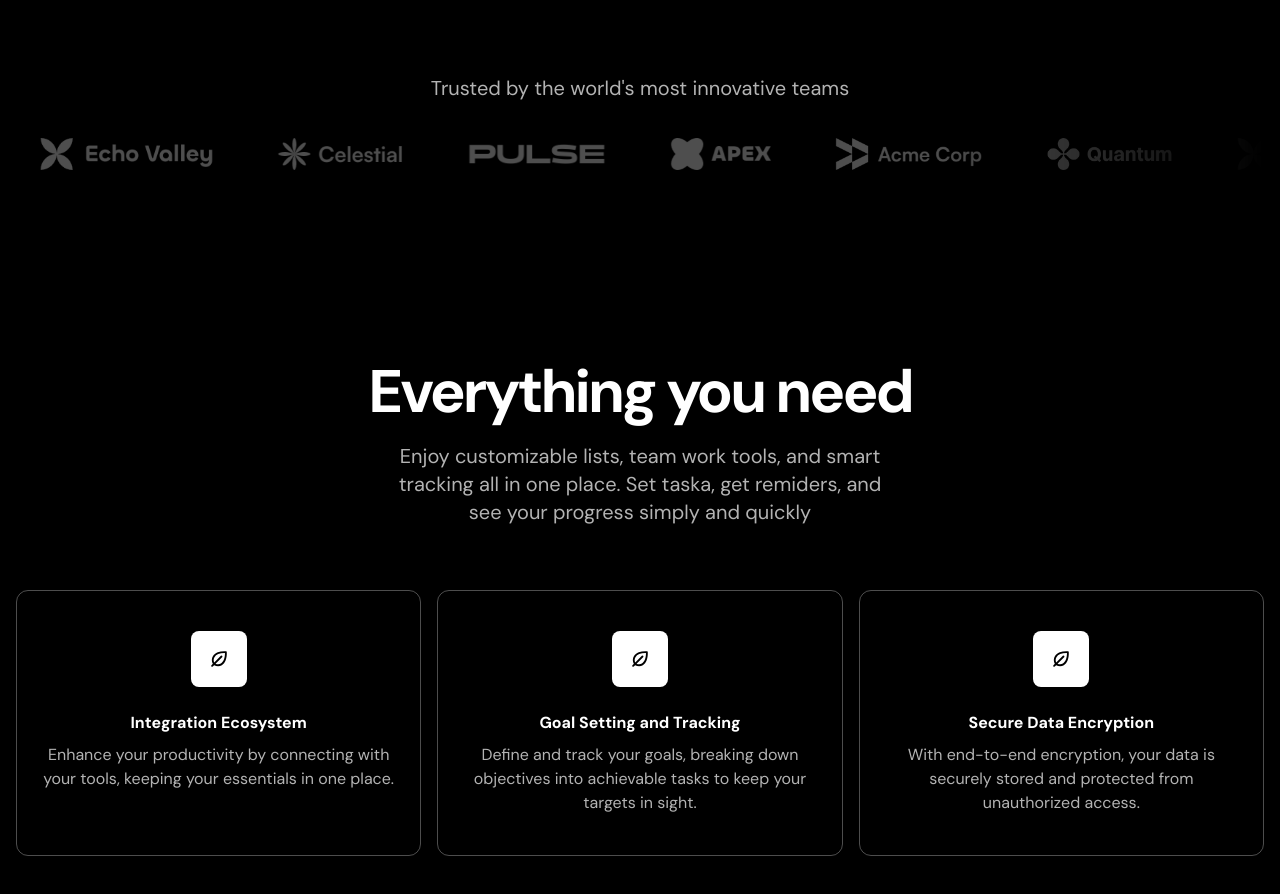
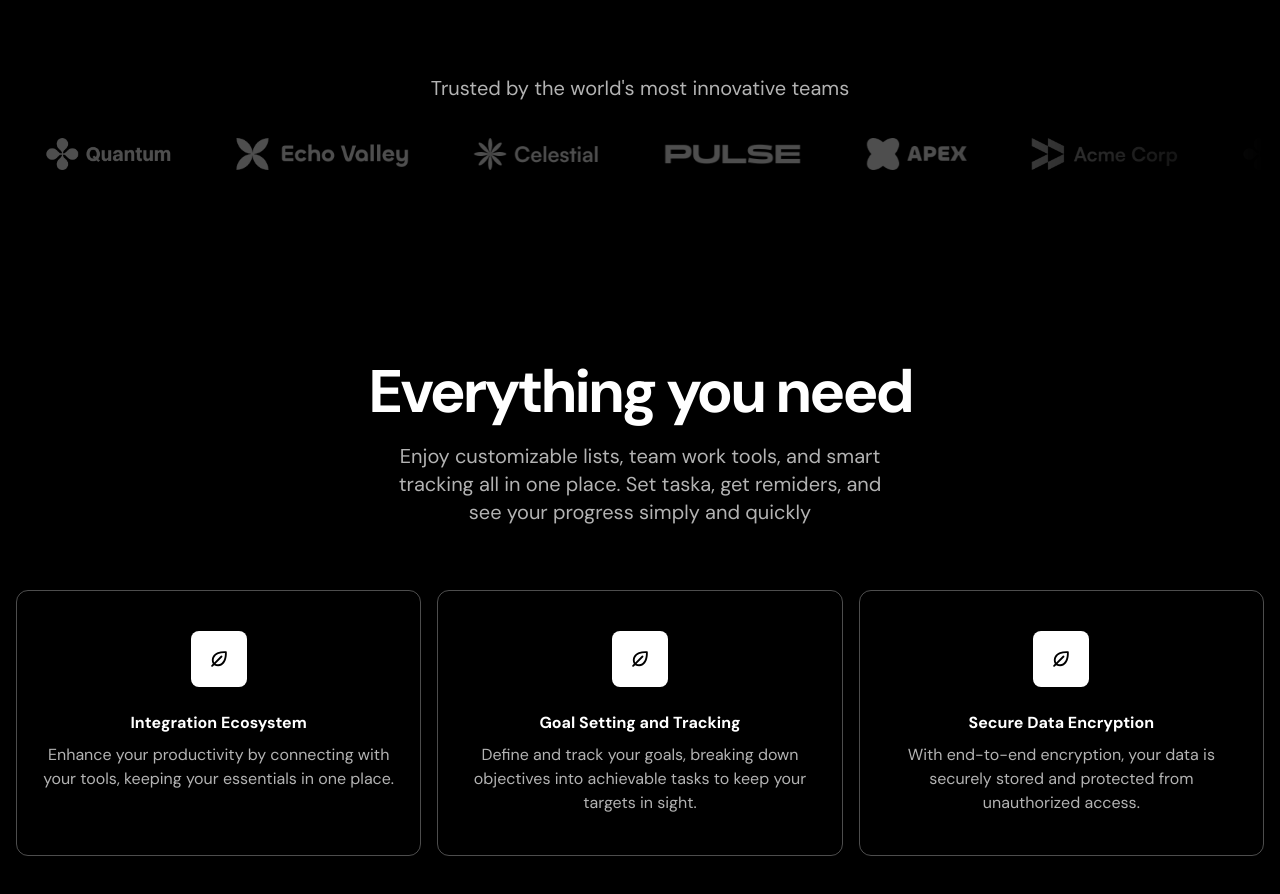
Before and after one commit to nfworking/react-app-next, a Next.js app: page / in a window 1280 px wide. Shown: the part 880-1774 px from the top of the page. Built offline with nearby package versions, Linux system fonts and the light colour scheme.

Commit message:
Update LogoTicker.tsx

```diff
--- a/src/components/LogoTicker.tsx
+++ b/src/components/LogoTicker.tsx
@@ -32,7 +32,7 @@ export const LogoTicker = () => {
          before:top-0 after:top-0  after:bg-[linear-gradient(to_left,#000,rgb(0,0,0,0))] ">
           <motion.div
           transition={{
-            duration: 20,
+            duration: 2,
             ease: "linear",
             repeat: Infinity,
           }}
```
